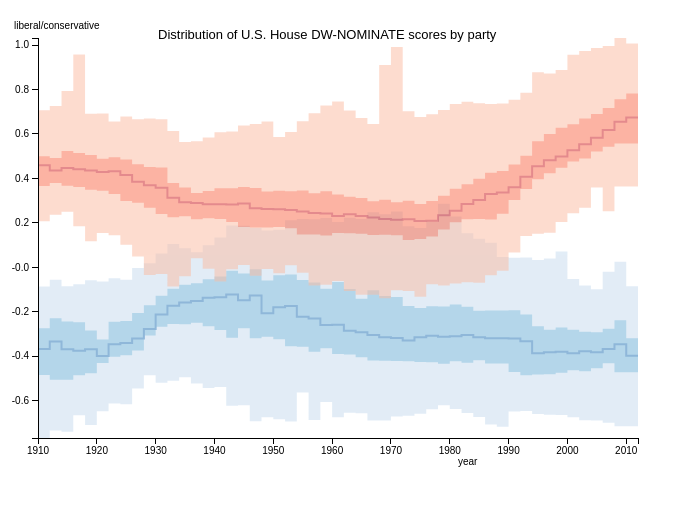
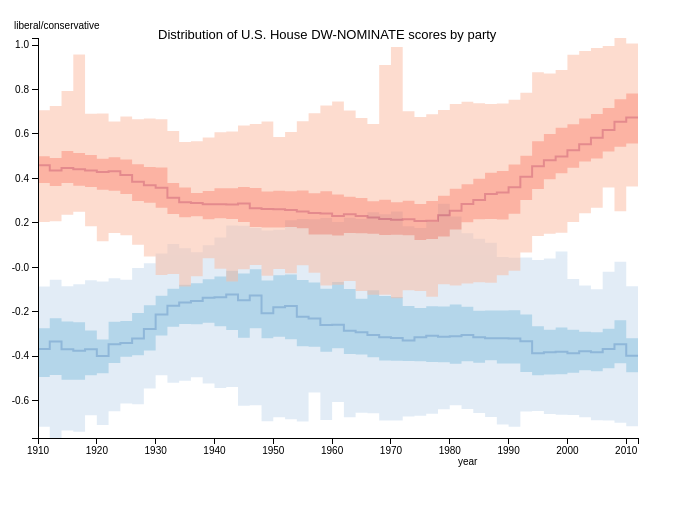
Before and after one commit to couchand/polarization, a plain HTML site: page index.html in a window 1280 px wide. Shown: the whole page, without its empty margins (0-690 px from the left). Drawn offline with nearby package versions, Linux system fonts and the light colour scheme.

Commit message:
area generator: on return reverse h/v parity

```diff
--- a/index.html
+++ b/index.html
@@ -96,9 +96,9 @@ function area(yu, yd) {
         var up = [], dn = [];
 
         d.forEach(function(c) {
-            var x_ = 'H ' + xByCongress(c) + ' V ';
-            up.push(x_ + yu(c));
-            dn.unshift(x_ + yd(c));
+            var hx = 'H ' + xByCongress(c);
+            up.push(hx + ' V ' + yu(c));
+            dn.unshift('V ' + yd(c) + ' ' + hx);
         });
 
         up.shift();
```
